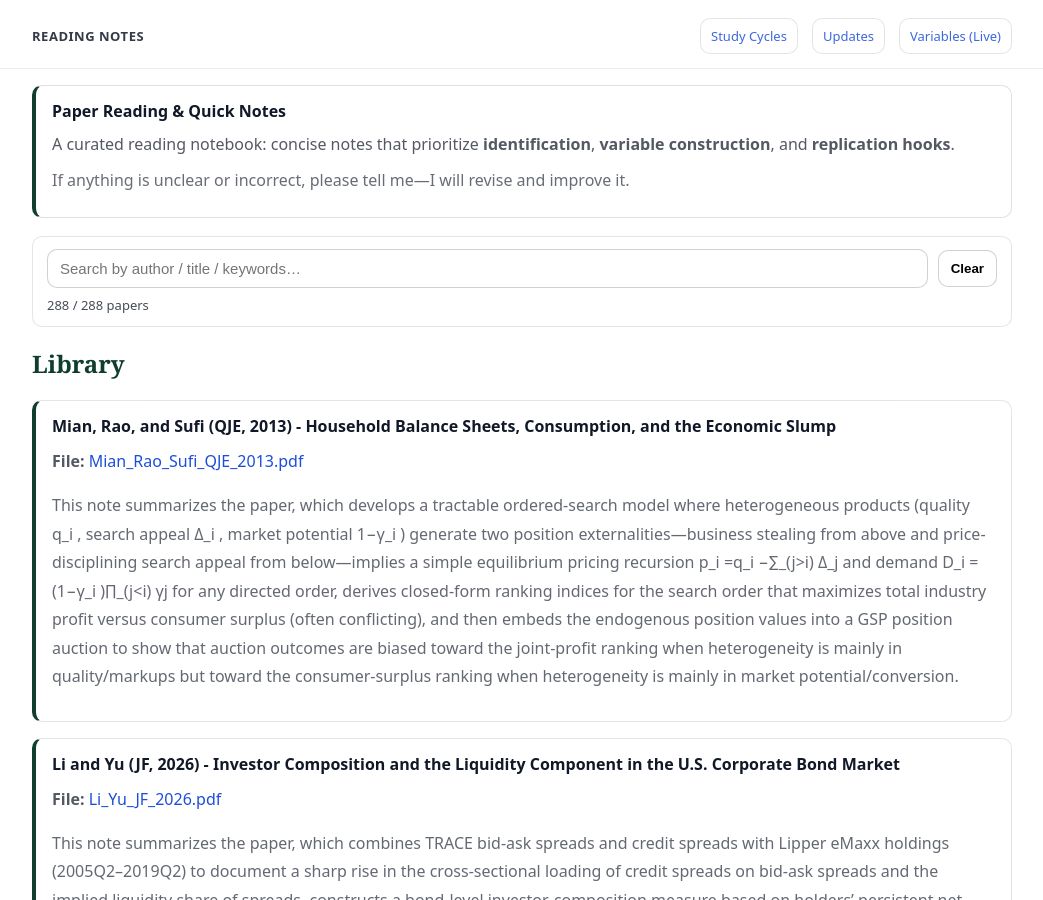
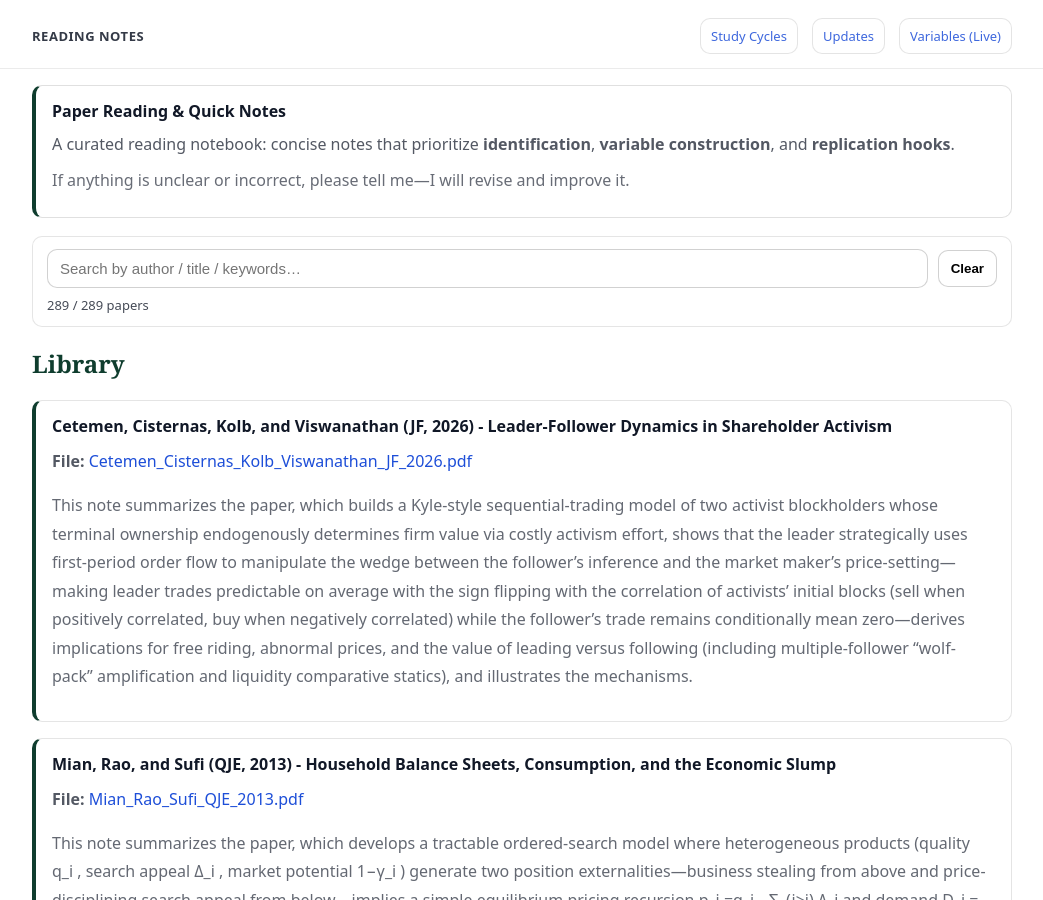
Before and after one commit to yaxinzn/study-archive, a Jekyll site: the page built from reading/index.md, in a window 1280 px wide and 900 px high. Shown: the whole window, without its empty margins (118-1161 px from the left). Built offline with Jekyll 4.4.1, drawn with Linux system fonts in a browser that asks for light colours.

Commit message:
Reading: add/update Cetemen_Cisternas_Kolb_Viswanathan_JF_2026.pdf

```diff
--- a/_data/reading.yml
+++ b/_data/reading.yml
@@ -1,3 +1,7 @@
+- title: "Cetemen, Cisternas, Kolb, and Viswanathan (JF, 2026) - Leader-Follower Dynamics in Shareholder Activism"
+  file: "Cetemen_Cisternas_Kolb_Viswanathan_JF_2026.pdf"
+  desc: "This note summarizes the paper, which builds a Kyle-style sequential-trading model of two activist blockholders whose terminal ownership endogenously determines firm value via costly activism effort, shows that the leader strategically uses first-period order flow to manipulate the wedge between the follower’s inference and the market maker’s price-setting—making leader trades predictable on average with the sign flipping with the correlation of activists’ initial blocks (sell when positively correlated, buy when negatively correlated) while the follower’s trade remains conditionally mean zero—derives implications for free riding, abnormal prices, and the value of leading versus following (including multiple-follower “wolf-pack” amplification and liquidity comparative statics), and illustrates the mechanisms."
+
 - title: "Mian, Rao, and Sufi (QJE, 2013) - Household Balance Sheets, Consumption, and the Economic Slump"
   file: "Mian_Rao_Sufi_QJE_2013.pdf"
   desc: "This note summarizes the paper, which develops a tractable ordered-search model where heterogeneous products (quality q_i , search appeal Δ_i , market potential 1−γ_i ) generate two position externalities—business stealing from above and price-disciplining search appeal from below—implies a simple equilibrium pricing recursion p_i =q_i −∑_(j>i) Δ_j and demand D_i =(1−γ_i )∏_(j<i) γj for any directed order, derives closed-form ranking indices for the search order that maximizes total industry profit versus consumer surplus (often conflicting), and then embeds the endogenous position values into a GSP position auction to show that auction outcomes are biased toward the joint-profit ranking when heterogeneity is mainly in quality/markups but toward the consumer-surplus ranking when heterogeneity is mainly in market potential/conversion."
```
Also changed, not shown: 1 other file.
